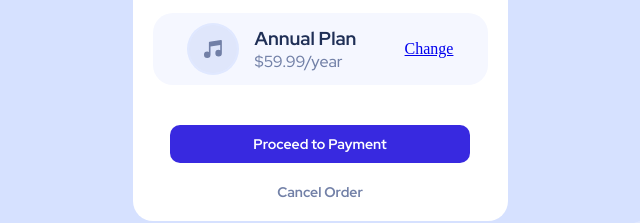
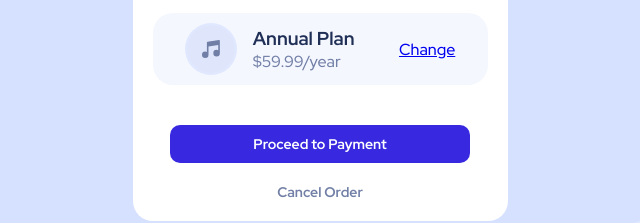
Before and after one commit to sarthak-37/order-summary, a plain HTML site: page index.html in a window 1280 px wide. Shown: the part 393-616 px from the top of the page, 320-960 px from the left. Drawn offline with Linux system fonts and the light colour scheme.

Commit message:
Update style.css

```diff
--- a/style.css
+++ b/style.css
@@ -77,6 +77,10 @@ body{
     padding: 2px;
 }
 
+.change{
+    font-family: 'Red Hat Display', sans-serif;
+}
+
 .buttons{
     display: flex;
     flex-direction: column;
```
